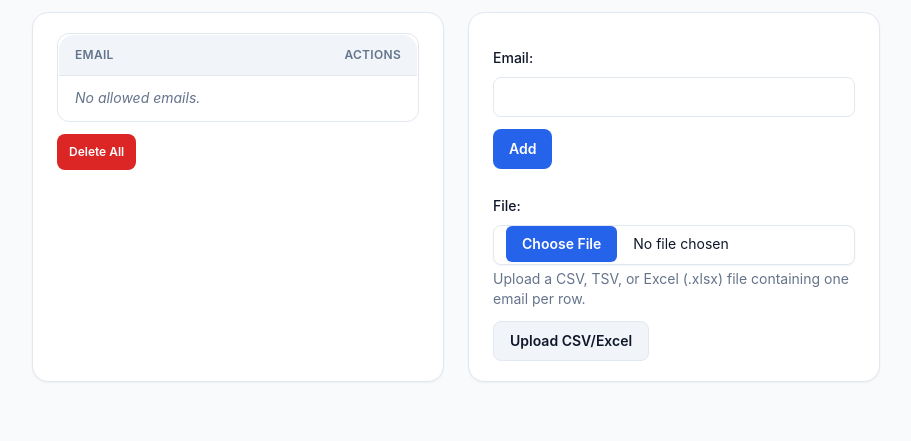
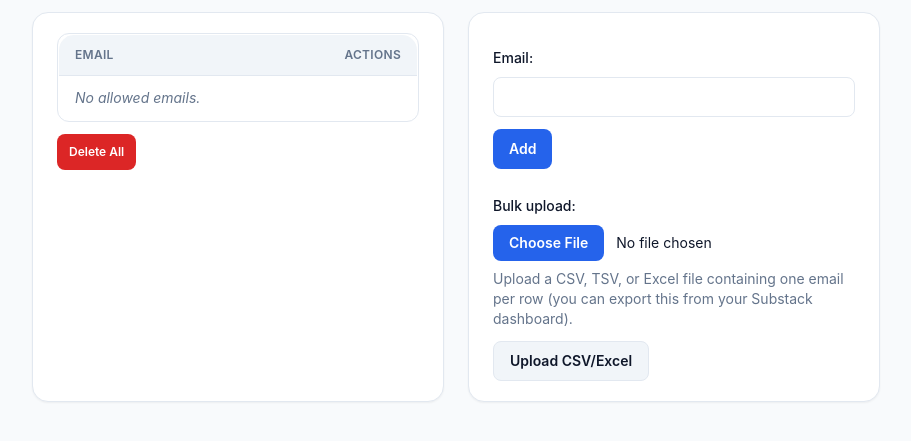
Before and after one commit to mattnewell-cam/PortfolioTracker, a Django app: template templates/portfolios/allow_list.html in a window 1280 px wide. Shown: the part 153-594 px from the top of the page, without its empty margins (184-1095 px from the left). Run offline with Django 5.2, Linux system fonts and the light colour scheme; the template is opened without the code that fills it: values that come from a table or form of the project are taken from there, others are empty; some libraries are stand-ins or nearby versions.

Commit message:
Allow list functionality & formatting

```diff
--- a/portfolios/forms.py
+++ b/portfolios/forms.py
@@ -43,9 +43,14 @@ class AllowedEmailForm(forms.Form):
 
 class AllowedEmailUploadForm(forms.Form):
     file = forms.FileField(
+        label="Bulk upload:",
         widget=forms.ClearableFileInput(
             attrs={
-                "class": "file-input",
+                "class": "w-full !border-0 !shadow-none !bg-transparent !outline-none "
+                    "focus:!outline-none focus:!ring-0 "
+                    "file:mr-3 file:rounded-lg file:border-0 "
+                    "file:bg-blue-600 file:px-4 file:py-2 file:text-sm file:font-semibold file:text-white "
+                    "hover:file:bg-blue-700",
                 "accept": ".csv,.tsv,.xlsx",
             }
         )
--- a/templates/portfolios/allow_list.html
+++ b/templates/portfolios/allow_list.html
@@ -59,8 +59,10 @@
             <div class="space-y-2">
               {{ upload_form.file.label_tag }}
               <div class="space-y-1">
-                {{ upload_form.file }}
-                <p class="text-sm text-muted">Upload a CSV, TSV, or Excel (.xlsx) file containing one email per row.</p>
+                <div class="-ml-3">
+                  {{ upload_form.file }}
+                </div>
+                <p class="text-sm text-muted">Upload a CSV, TSV, or Excel file containing one email per row (you can export this from your Substack dashboard).</p>
                 {% if upload_form.file.errors %}
                   <p class="text-sm text-danger">{{ upload_form.file.errors.0 }}</p>
                 {% endif %}
```
